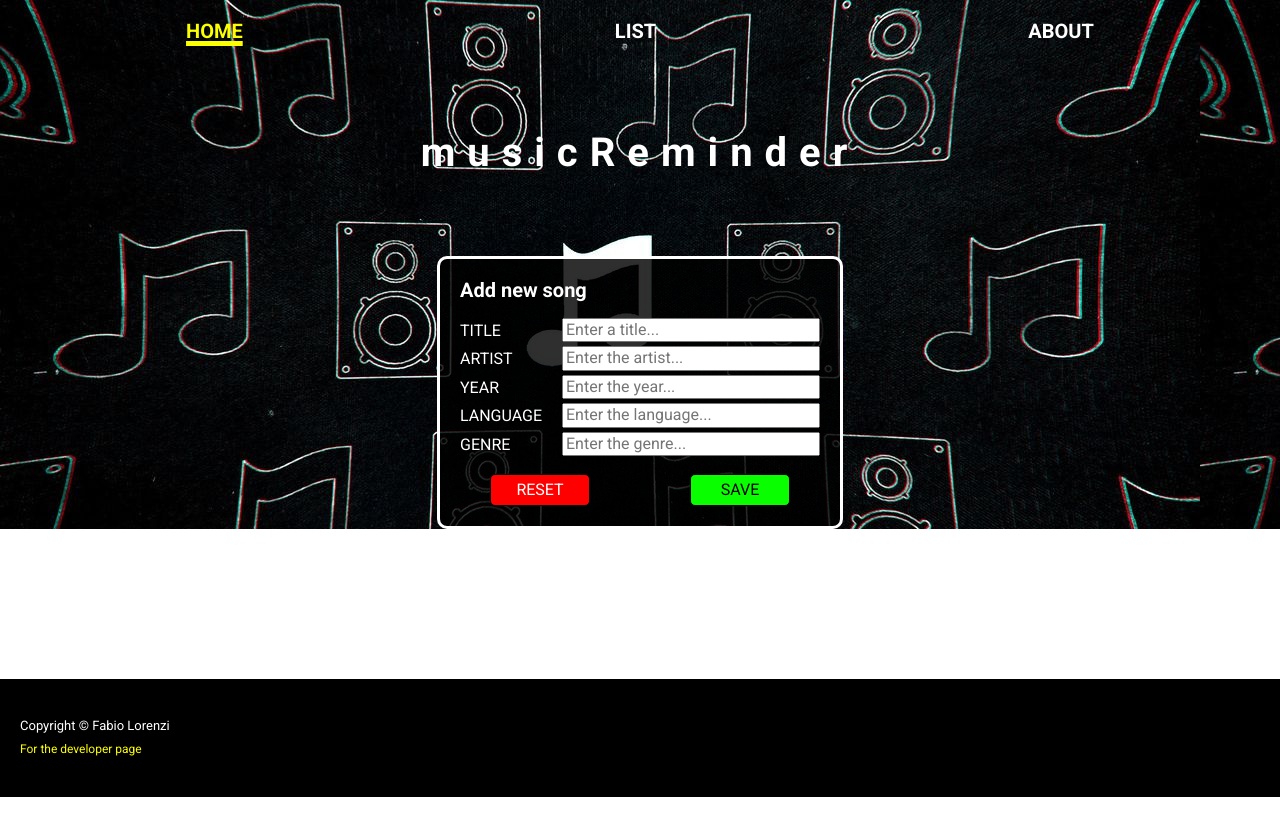
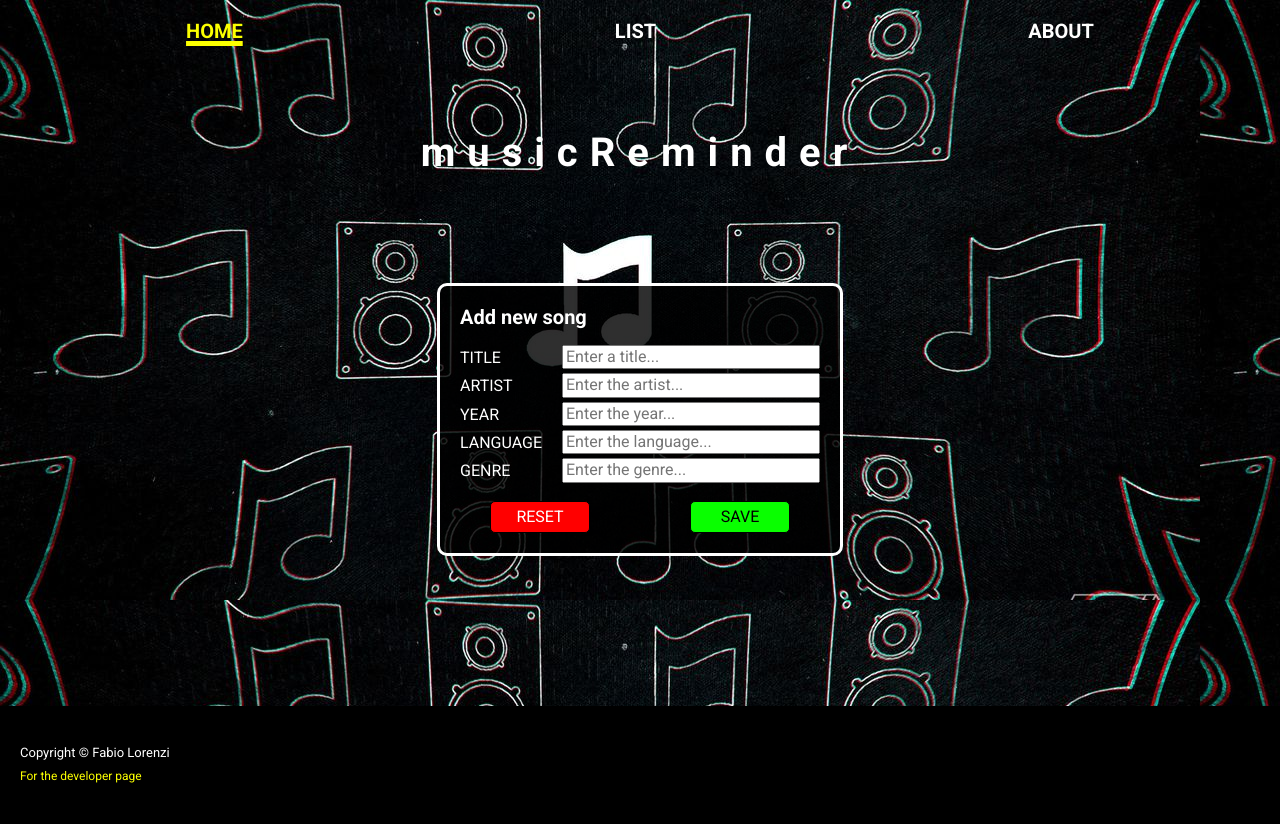
Before and after one commit to fabiolorenzi/musicReminder, an Angular app in the folder client/: page / in a window 1280 px wide. Before the commit the page ends 800 px from the top, so only its background shows below. Built offline with nearby package versions, Linux system fonts and the light colour scheme.

Commit message:
solved problem in home page style

```diff
--- a/client/src/app/components/add-song-form/add-song-form.component.css
+++ b/client/src/app/components/add-song-form/add-song-form.component.css
@@ -1,7 +1,7 @@
 .formContainer {
     display: block;
     width: 400px;
-    margin: 80px auto 150px;
+    margin: auto;
     background-color: #000000d0;
     border: 3px solid #ffffff;
     border-radius: 10px;
--- a/client/src/app/components/home/home.component.css
+++ b/client/src/app/components/home/home.component.css
@@ -14,3 +14,10 @@
     font-size: 40px;
     letter-spacing: 0.3em;
 }
+
+.homeForm {
+    display: block;
+    width: 100%;
+    padding-top: 80px;
+    padding-bottom: 150px;
+}
--- a/client/src/app/components/home/home.component.html
+++ b/client/src/app/components/home/home.component.html
@@ -1,4 +1,6 @@
 <div class="homeContainer">
     <h1>musicReminder</h1>
-    <app-add-song-form></app-add-song-form>
+    <div class="homeForm">
+        <app-add-song-form></app-add-song-form>
+    </div>
 </div>
```
